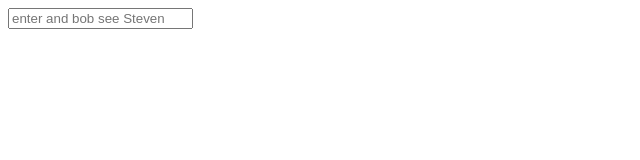
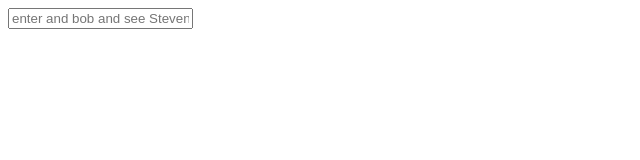
Before and after one commit to RyanOatmeal/ryanoatmeal.github.io, a website: page docs/index.html in a window 1280 px wide. Shown: the full height of the page, 0-640 px from the left. Drawn offline with Linux system fonts and the light colour scheme.

Commit message:
Phrasing

```diff
--- a/docs/index.html
+++ b/docs/index.html
@@ -6,7 +6,7 @@
     <div id="output"></div>
 
     <form id="inputForm">
-      <input type="text" id="userInput" placeHolder="enter and bob see Steven" />
+      <input type="text" id="userInput" placeHolder="enter and bob and see Steven" />
     </form>
 
     <script type="module">
```
